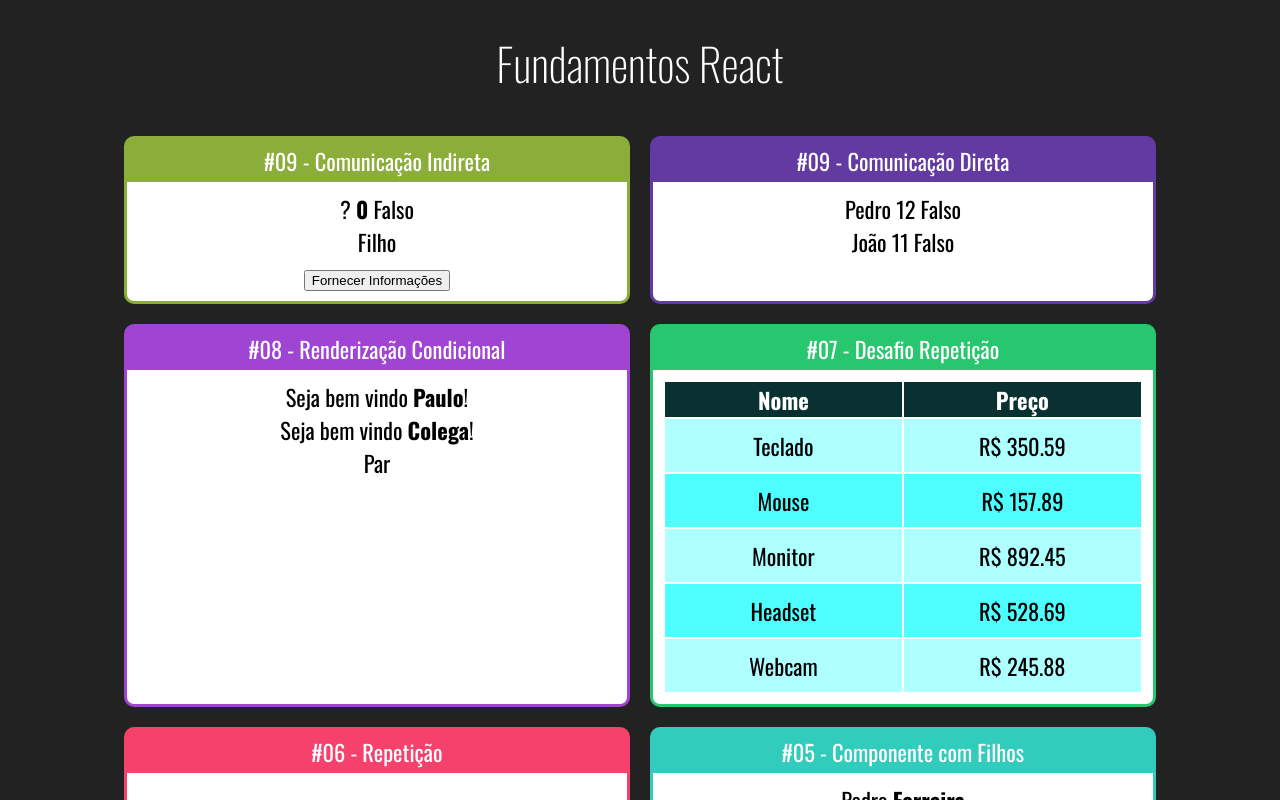
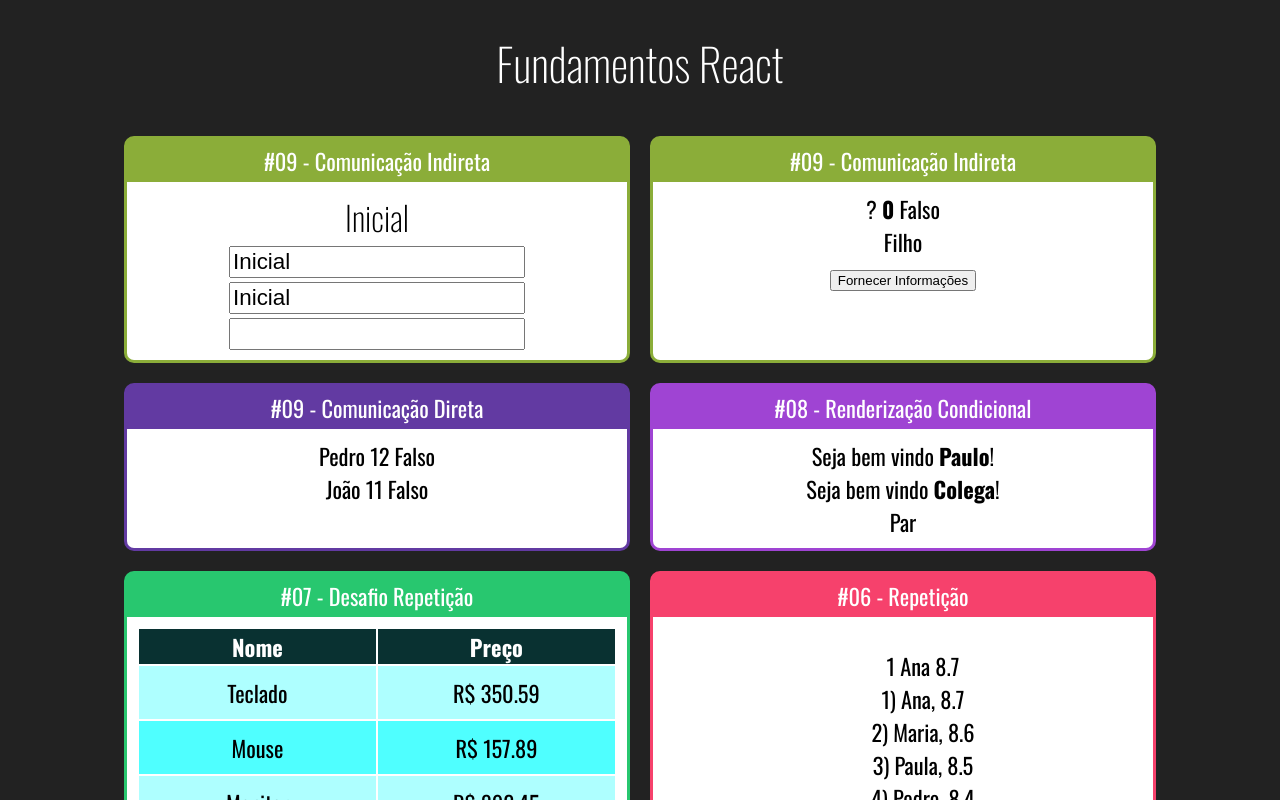
Before and after one commit to OdairCesar/ReactJS-e-ReactNative, a React (Create React App) app in the folder ReactJS/fundamentos-react/: page / in a window 1280 px wide. Shown: the top 800 px of the page. Built offline with nearby package versions, Linux system fonts and the light colour scheme.

Commit message:
Conceito de Componentes Controlados

```diff
--- a/ReactJS/fundamentos-react/src/App.jsx
+++ b/ReactJS/fundamentos-react/src/App.jsx
@@ -15,12 +15,17 @@
 import UsuarioInfo from './components/condicional/UsuarioInfo'
 import DiretaPai from './components/comunicacao/DiretaPai'
 import IndiretaPai from './components/comunicacao/IndiretaPai'
+import Input from './components/formulario/Input'
 
 export function App (props) {
     return(
         <div className='App'>
             <h1>Fundamentos React</h1>
             <div className='Cards'>
+
+                <Card titulo='#09 - Comunicação Indireta' color='#8BAD39'>
+                    <Input></Input>
+                </Card>
 
                 <Card titulo='#09 - Comunicação Indireta' color='#8BAD39'>
                     <IndiretaPai></IndiretaPai>
--- /dev/null
+++ b/ReactJS/fundamentos-react/src/components/formulario/Input.css
@@ -0,0 +1,7 @@
+.Input input {
+    font-size: 1.4rem;
+}
+.Input div{
+    display: 'flex';
+    flex-Direction: 'column';
+}
--- /dev/null
+++ b/ReactJS/fundamentos-react/src/components/formulario/Input.jsx
@@ -0,0 +1,21 @@
+import "./Input.css";
+import React, { useState } from "react";
+
+export default function Input(props){
+    const [valor, setValor] = useState("Inicial");
+
+    function quandoMudar(e) {
+        setValor(e.target.value)
+    }
+
+    return (
+        <div className="Input">
+            <h2>{valor}</h2>
+            <div>
+                <input value={valor} onChange={quandoMudar} />
+                <input value={valor} readOnly />
+                <input value={undefined} />
+            </div>
+        </div>
+    );
+};
```
